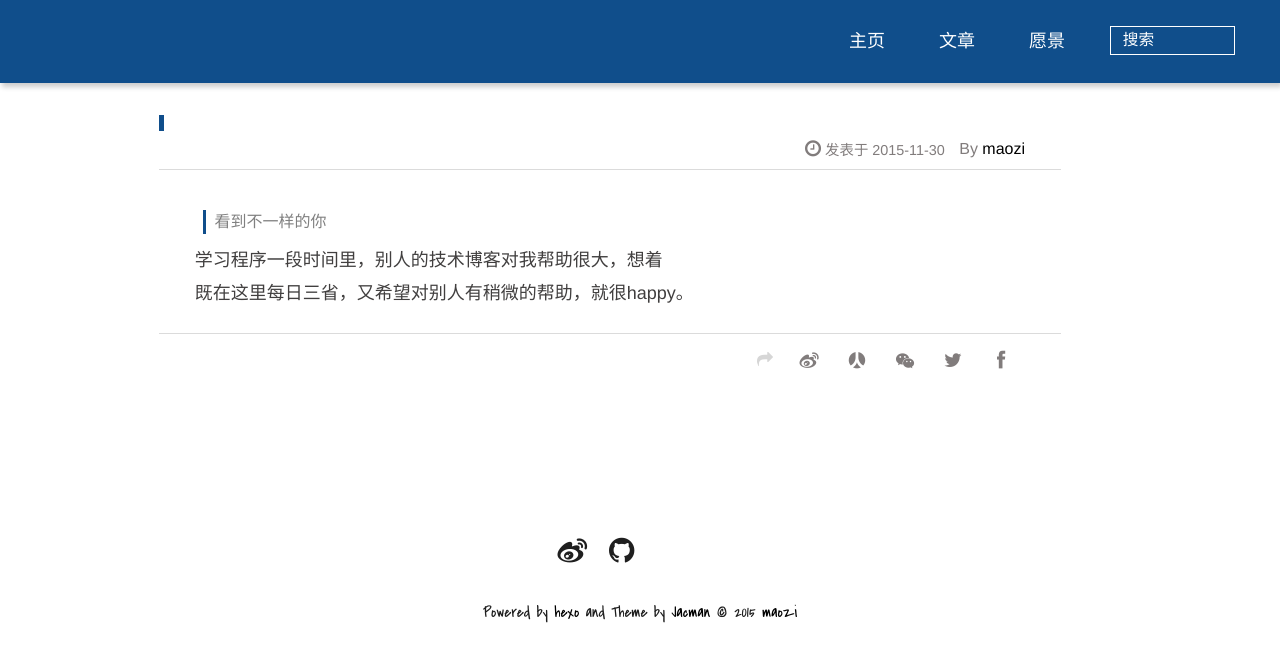
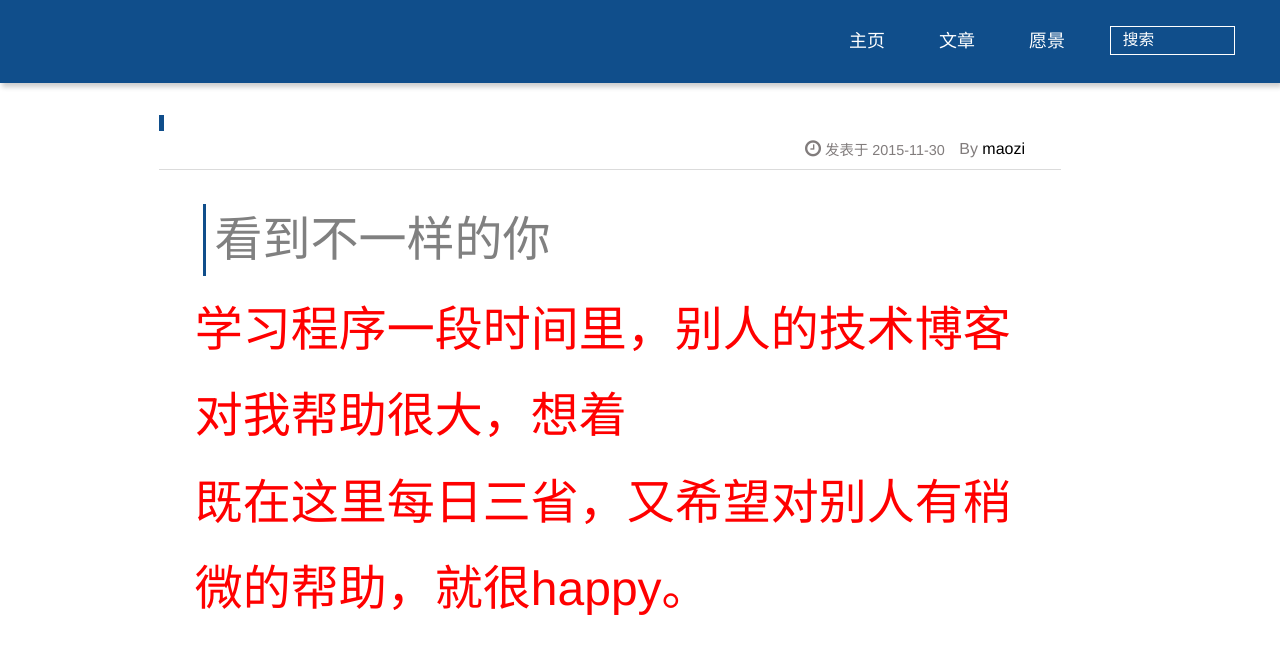
Before and after one commit to Maozic/Maozic.github.io, a plain HTML site: page about/index.html in a window 1280 px wide. Shown: the part 125-778 px from the top of the page. Drawn offline with Linux system fonts and the light colour scheme; a script that the page names is missing.

Commit message:
Site updated: 2015-11-30 15:42:59

```diff
--- a/about/index.html
+++ b/about/index.html
@@ -14,6 +14,7 @@
 
     <meta name="description" content="看到不一样的你
 
+
   学习程序一段时间里，别人的技术博客对我帮助很大，想着既在这里每日三省，又希望对别人有稍微的帮助，就很happy。">
 <meta property="og:type" content="website">
 <meta property="og:title" content="Maozic">
@@ -21,11 +22,13 @@
 <meta property="og:site_name" content="Maozic">
 <meta property="og:description" content="看到不一样的你
 
+
   学习程序一段时间里，别人的技术博客对我帮助很大，想着既在这里每日三省，又希望对别人有稍微的帮助，就很happy。">
-<meta property="og:updated_time" content="2015-11-30T07:40:36.599Z">
+<meta property="og:updated_time" content="2015-11-30T07:42:42.383Z">
 <meta name="twitter:card" content="summary">
 <meta name="twitter:title" content="Maozic">
 <meta name="twitter:description" content="看到不一样的你
+
 
   学习程序一段时间里，别人的技术博客对我帮助很大，想着既在这里每日三省，又希望对别人有稍微的帮助，就很happy。">
 
@@ -85,16 +88,17 @@
 		<a href="/about" title="maozi" target="_blank" itemprop="author">maozi</a>
 
   <p class="article-time">
-    <time datetime="2015-11-30T07:40:36.599Z" itemprop="datePublished"> 发表于 2015-11-30</time>
+    <time datetime="2015-11-30T07:42:42.383Z" itemprop="datePublished"> 发表于 2015-11-30</time>
 
   </p>
 </header>
 	<div class="article-content">
 
 		<blockquote>
-<p>看到不一样的你</p>
+<font size="12">看到不一样的你</font>
+
 </blockquote>
-  <font size="4">学习程序一段时间里，别人的技术博客对我帮助很大，想着<br>既在这里每日三省，又希望对别人有稍微的帮助，就很happy。</font>
+  <font size="8" color="red">学习程序一段时间里，别人的技术博客对我帮助很大，想着<br>既在这里每日三省，又希望对别人有稍微的帮助，就很happy。</font>
 
 	</div>
 		<footer class="article-footer clearfix">
```
